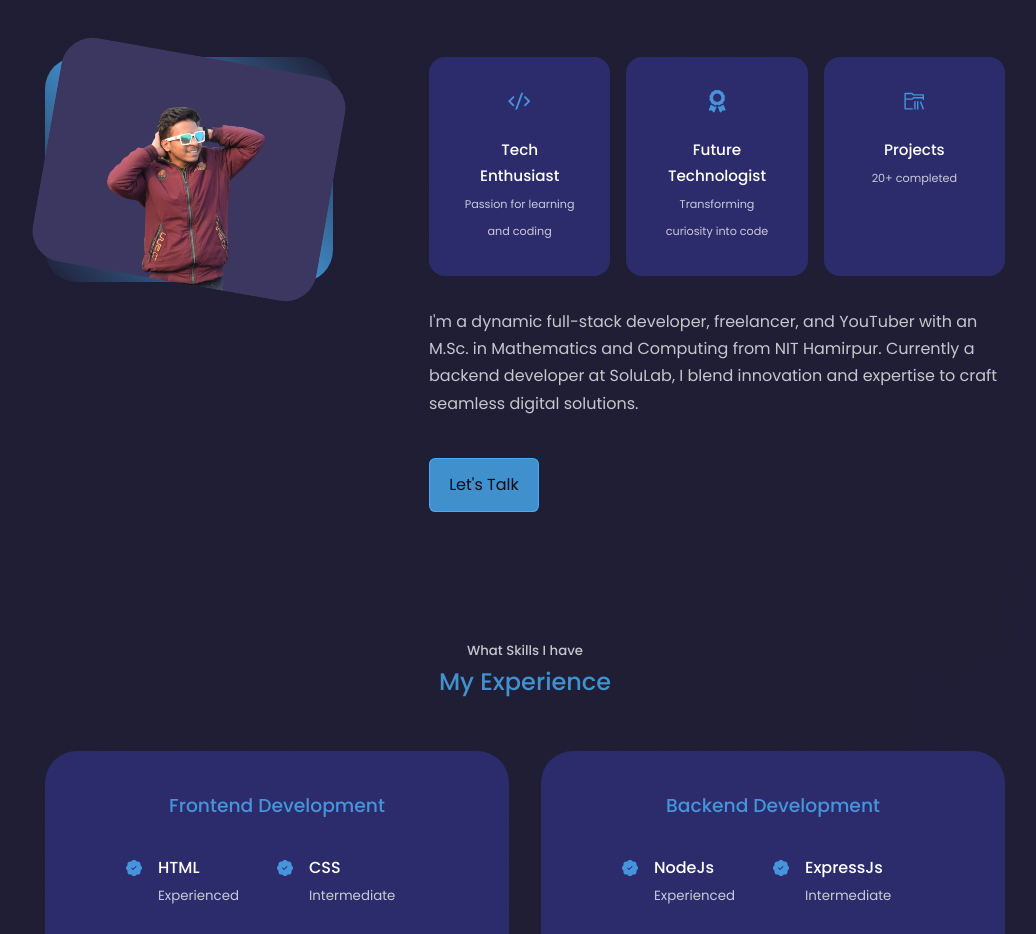
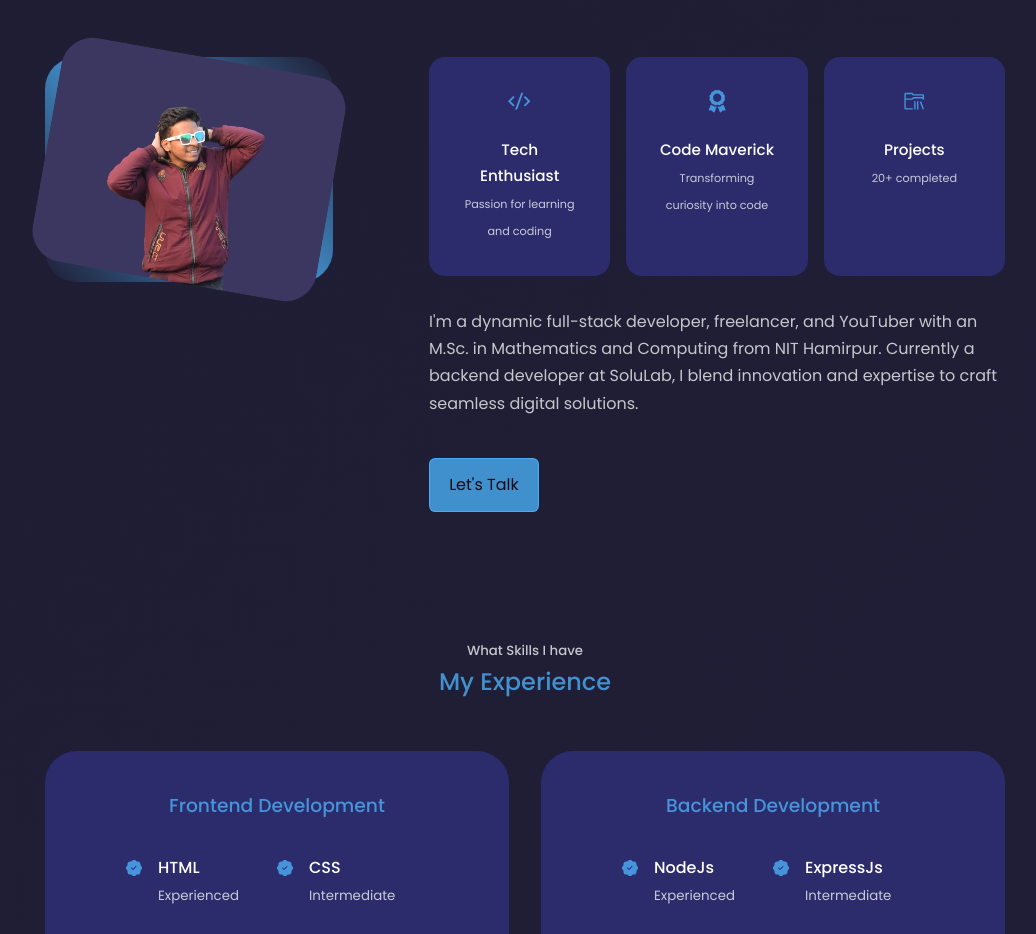
Before and after one commit to razmishra/portfolio, a React (Create React App) app: page / in a window 1280 px wide. Shown: the part 1142-2076 px from the top of the page, without its empty margins (115-1151 px from the left). Built offline with nearby package versions, Linux system fonts and the light colour scheme.

Commit message:
update second about card

```diff
--- a/src/Components/About/About.jsx
+++ b/src/Components/About/About.jsx
@@ -28,7 +28,7 @@ const About = () => {
 
             <article className="about__card">
               <FaAward className="about__icon" />
-              <h5>Future Technologist</h5>
+              <h5>Code Maverick</h5>
               <small>Transforming curiosity into code</small>
             </article>
 
```
